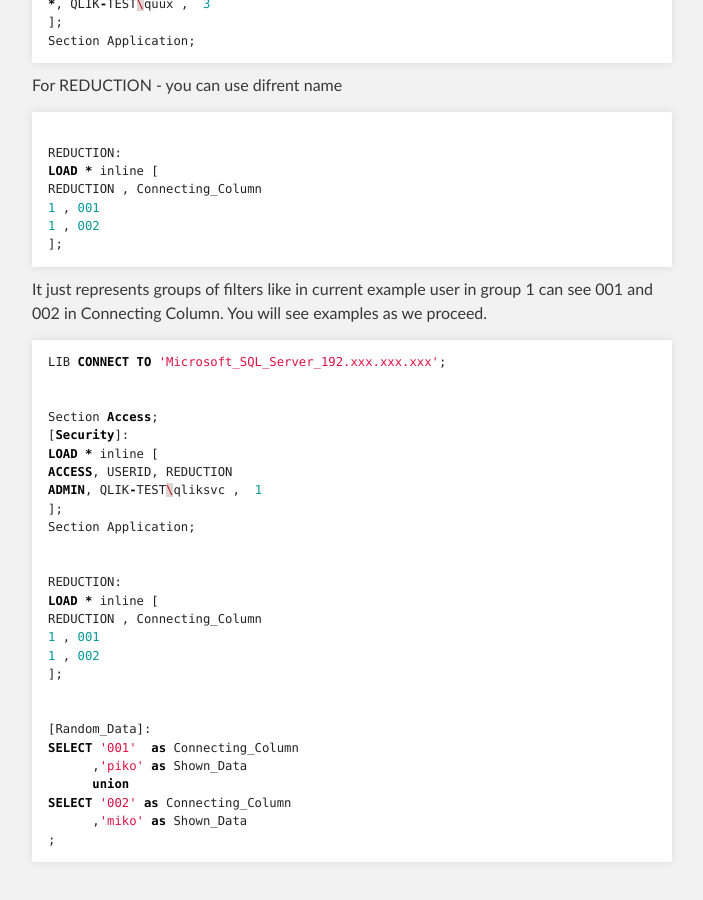
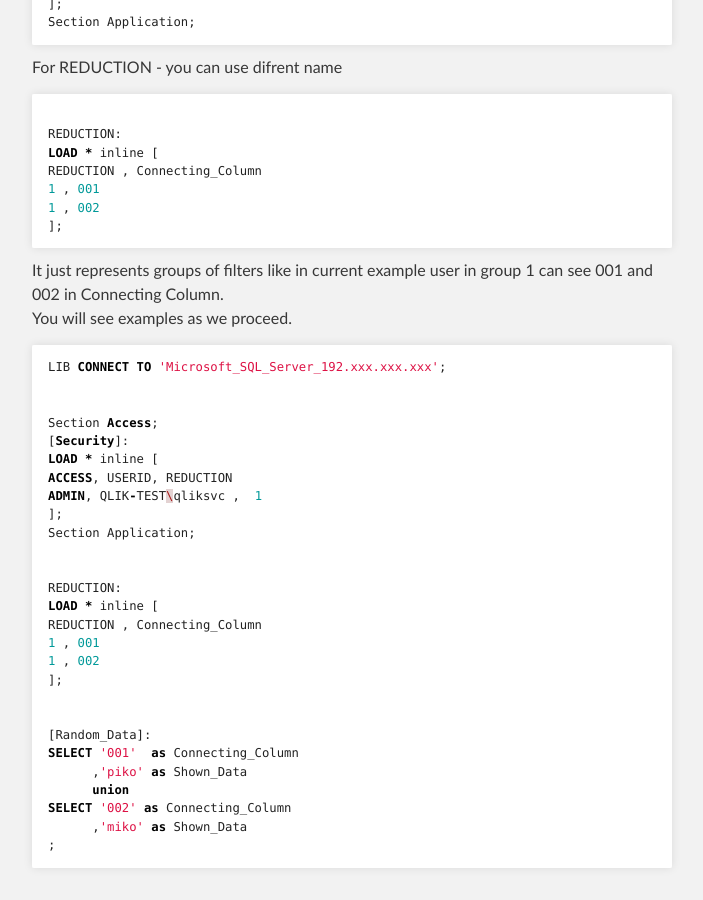
Before and after one commit to kl82slo/kl82slo.github.io, a Jekyll site: the page built from _posts/2021-09-15-0008 Qlik - Limit Acces To Data.md, in a window 1280 px wide and 900 px high, scrolled down 2567 px. Shown: the whole window, without its empty margins (288-991 px from the left). Built offline with Jekyll 4.4.1, drawn with Linux system fonts in a browser that asks for light colours.

Commit message:
Update 2021-09-15-0008 Qlik - Limit Acces To Data.md

```diff
--- a/_posts/2021-09-15-0008 Qlik - Limit Acces To Data.md
+++ b/_posts/2021-09-15-0008 Qlik - Limit Acces To Data.md
@@ -30,7 +30,7 @@
 SELECT '001'  as Connecting_Column
       ,'piko' as Shown_Data
       union
-SELECT '002' as Connecting_Column
+SELECT '002'  as Connecting_Column
       ,'miko' as Shown_Data
 ;
 {% endhighlight %}
@@ -65,7 +65,7 @@
 
 This part creates hidden table that is used in Qlik and recognizes logged in user with user in this table.<br />
 In ACCESS input USER or ADMIN or * <br />
-In USERID input user as 'UserDirectory' + '/' + 'UserId' or use *<br />
+In USERID input user as 'UserDirectory' + '/' + 'UserId' or use * <br />
 REDUCTION for this one you can use any name but you will have to connect to it later. It specifies in which group of filters user belongs.<br />
 
 If you want to add multiple user just add lines betwen [] like
@@ -93,7 +93,7 @@
 ];
 {% endhighlight %}
 
-It just represents groups of filters like in current example user in group 1 can see 001 and 002 in Connecting Column.
+It just represents groups of filters like in current example user in group 1 can see 001 and 002 in Connecting Column. <br />
 You will see examples as we proceed.
 
 
@@ -257,8 +255,8 @@
 ![D4_New_Limit](/img/20210915_0008/D4_New_Limit.png){:height="75%" width="75%"}
 
 ## Move limitation to Database
-![D4_New_Limit](/img/20210915_0008/SQL1.png){:height="50%" width="50%"}
-![D4_New_Limit](/img/20210915_0008/SQL2.png){:height="50%" width="50%"}
+![D4_New_Limit](/img/20210915_0008/SQL1.png){:height="50%" width="50%"} <br />
+![D4_New_Limit](/img/20210915_0008/SQL2.png){:height="50%" width="50%"} <br />
 
 {% highlight bash %}
 LIB CONNECT TO 'Microsoft_SQL_Server_192.xxx.xxx.xxx';
```
Also changed, not shown: other parts of _posts/2021-09-15-0008 Qlik - Limit Acces To Data.md (+0 -2 lines).
